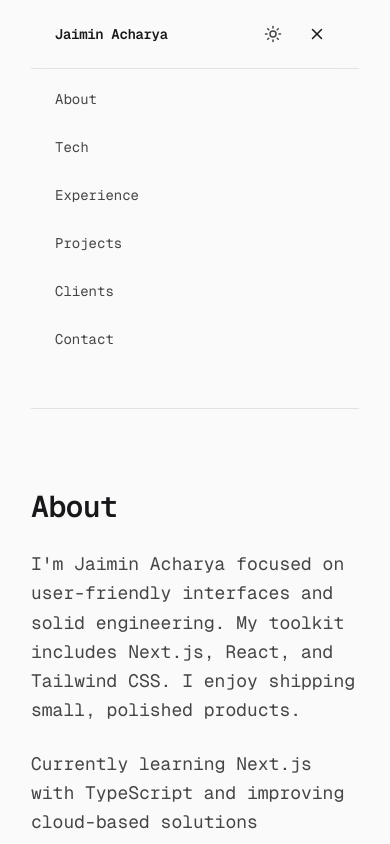
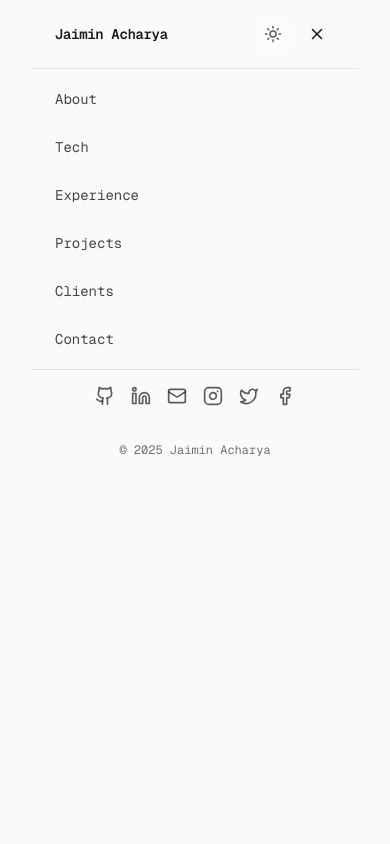
Before and after one commit to jaimin-acharya/portfolio, a Next.js app: page / in a window 390 px wide. Both pictures are taken after a click on the button 317 px from the left and 34 px from the top of the page. Shown: the top 844 px of the page. Built offline with nearby package versions, Linux system fonts and the light colour scheme.

Commit message:
Improved Responsive Design & Mobile  Header UI

```diff
--- a/app/components/Header.jsx
+++ b/app/components/Header.jsx
@@ -1,18 +1,37 @@
 "use client";
 
-import { useState } from "react";
-import { Menu, X } from "lucide-react";
+import { useEffect, useState } from "react";
+import {
+  Menu,
+  X,
+  Github,
+  Linkedin,
+  Mail,
+  Instagram,
+  Twitter,
+  Facebook,
+} from "lucide-react";
 import ThemeToggle from "./ThemeToggle";
-import { NavLinks, siteMeta } from "../site";
+import { NavLinks, siteMeta, contact } from "../site";
+import { motion, AnimatePresence } from "framer-motion";
 
 export default function Header() {
   const [isOpen, setIsOpen] = useState(false);
   const toggle = () => setIsOpen((v) => !v);
 
+  const socialLinks = [
+    { name: "GitHub", href: contact.socials.github, Icon: Github },
+    { name: "LinkedIn", href: contact.socials.linkedin, Icon: Linkedin },
+    { name: "Email", href: `mailto:${contact.email}`, Icon: Mail },
+    { name: "Instagram", href: contact.socials.instagram, Icon: Instagram },
+    { name: "Twitter", href: contact.socials.x, Icon: Twitter },
+    { name: "Facebook", href: contact.socials.facebook, Icon: Facebook },
+  ];
+
   return (
     <header
       id="#"
-      className="sticky top-0 z-20 py-4  mx-auto backdrop-blur supports-[backdrop-filter]:bg-background/70 border-b border-foreground/10 shadow-[0_1px_0_0_rgba(0,0,0,0.04)]"
+      className="sticky top-0 z-20 py-4 max-w-full mx-auto backdrop-blur supports-[backdrop-filter]:bg-background/70 border-b border-foreground/10 shadow-[0_1px_0_0_rgba(0,0,0,0.04)]"
     >
       <div className="mx-auto px-6 flex items-center justify-between">
         <a
@@ -23,7 +42,7 @@ export default function Header() {
         </a>
 
         {/* Desktop nav */}
-        <nav className="hidden sm:flex items-center gap-6 text-sm">
+        <nav className="hidden md:flex items-center gap-6 text-sm">
           {NavLinks.map(({ href, label }) => (
             <a
               key={href}
@@ -44,7 +63,7 @@ export default function Header() {
             type="button"
             onClick={toggle}
             aria-label="Toggle menu"
-            className="sm:hidden inline-flex h-9 w-9 items-center justify-center rounded-md hover:bg-foreground/5"
+            className="md:hidden inline-flex h-9 w-9 items-center justify-center rounded-md hover:bg-foreground/5"
           >
             {isOpen ? <X size={18} /> : <Menu size={18} />}
           </button>
@@ -52,15 +71,17 @@ export default function Header() {
       </div>
 
       {/* Mobile nav panel */}
-
-      <div
-        className={`fixed z-20 top-full left-0 backdrop-blur supports-[backdrop-filter]:bg-background w-full lg:hidden transition-all duration-300 ease-in-out ${
-          isOpen
-            ? "max-h-auto opacity-100 visible"
-            : "max-h-0 opacity-0 invisible"
-        } overflow-hidden`}
+      <AnimatePresence>
+        {isOpen && (
+          <motion.div
+            initial={{ opacity: 0, y: -20, height: 0 }}
+            animate={{ opacity: 1, y: 0, height: "100vh" }}
+            exit={{ opacity: 0, y: -20, height: 0 }}
+            transition={{ duration: 0.3, ease: "easeInOut" }}
+            className="fixed z-20 top-full left-0 backdrop-blur supports-[backdrop-filter]:bg-background h-screen w-full lg:hidden overflow-hidden"
           >
-        <nav className="border-t border-foreground/10 shadow-[0_1px_0_0_rgba(0,0,0,0.04)] mx-auto max-w-5xl px-6 py-3 flex flex-col items-start gap-3 text-sm">
+            {/* Nav links */}
+            <nav className="border-t border-b border-foreground/10 mx-auto max-w-5xl px-6 py-3 flex flex-col items-start gap-3 text-sm">
               {NavLinks.map(({ href, label }) => (
                 <a
                   key={href}
@@ -72,7 +93,28 @@ export default function Header() {
                 </a>
               ))}
             </nav>
+
+            {/* Social Links */}
+            <div className="flex items-center justify-center text-center px-6 gap-4 mt-4">
+              {socialLinks.map(({ name, href, Icon }) => (
+                <a
+                  key={name}
+                  href={href}
+                  target="_blank"
+                  rel="noreferrer"
+                  className="text-foreground/70 hover:text-foreground"
+                >
+                  <Icon size={20} />
+                </a>
+              ))}
             </div>
+            {/* Minimal Footer */}
+            <div className="mt-6 text-xs text-foreground/60 w-full text-center pt-3">
+              © {new Date().getFullYear()} Jaimin Acharya
+            </div>
+          </motion.div>
+        )}
+      </AnimatePresence>
     </header>
   );
 }
--- a/app/components/ThemeToggle.js
+++ b/app/components/ThemeToggle.js
@@ -2,6 +2,7 @@
 
 import { useEffect, useState } from "react";
 import { Sun, Moon } from "lucide-react";
+import { motion, AnimatePresence } from "framer-motion";
 
 function getPreferredTheme() {
   if (typeof window === "undefined") return "light";
@@ -33,7 +34,7 @@ export default function ThemeToggle() {
     window.localStorage.setItem("theme", theme);
     applyTheme(theme);
 
-    // Dispatch custom event so TechStack can listen and update immediately in same tab
+    // Custom event for other components to listen
     window.dispatchEvent(new Event("themeChange"));
   }, [theme]);
 
@@ -45,9 +46,34 @@ export default function ThemeToggle() {
       type="button"
       onClick={toggle}
       aria-label={isDark ? "Switch to light mode" : "Switch to dark mode"}
-      className="inline-flex h-9 w-9 items-center justify-center rounded-md bg-background/70 text-foreground/80 hover:bg-foreground/5 focus-visible:outline-none focus-visible:ring-2 focus-visible:ring-accent/40"
+      className="inline-flex h-9 w-9 items-center justify-center rounded-md
+                 bg-background/60 text-foreground/70 hover:bg-foreground/5
+                 focus-visible:outline-none focus-visible:ring-2 focus-visible:ring-accent/40
+                 transition-colors duration-500 ease-in-out"
     >
-      {isDark ? <Moon size={18} strokeWidth={2} /> : <Sun size={18} strokeWidth={2} />}
+      <AnimatePresence mode="wait" initial={false}>
+        {isDark ? (
+          <motion.div
+            key="moon"
+            initial={{ opacity: 0, rotate: -90, scale: 0.8 }}
+            animate={{ opacity: 1, rotate: 0, scale: 1 }}
+            exit={{ opacity: 0, rotate: 90, scale: 0.8 }}
+            transition={{ duration: 0.4, ease: "easeInOut" }}
+          >
+            <Moon size={18} strokeWidth={2} />
+          </motion.div>
+        ) : (
+          <motion.div
+            key="sun"
+            initial={{ opacity: 0, rotate: 90, scale: 0.8 }}
+            animate={{ opacity: 1, rotate: 0, scale: 1 }}
+            exit={{ opacity: 0, rotate: -90, scale: 0.8 }}
+            transition={{ duration: 0.4, ease: "easeInOut" }}
+          >
+            <Sun size={18} strokeWidth={2} />
+          </motion.div>
+        )}
+      </AnimatePresence>
     </button>
   );
 }
--- a/app/globals.css
+++ b/app/globals.css
@@ -46,6 +46,12 @@
 }
 
 /* Prefer dark-mode */
+:root,
+:root[data-theme="light"],
+:root[data-theme="dark"] {
+  transition: background-color 0.5s ease, color 0.5s ease;
+}
+
 
 /* Explicit theme override */
 :root[data-theme="light"] {
--- a/app/page.js
+++ b/app/page.js
@@ -11,7 +11,7 @@ import Clients from "./components/Clients";
 
 export default function Home() {
   return (
-    <div className="font-mono min-h-screen px-2">
+    <div className="font-mono w-full min-h-screen px-2">
       <Header />
       <main className="mx-auto  max-w-4xl ">
         <Hero />
```
Lines whose indentation alone changed are shown as unchanged.
